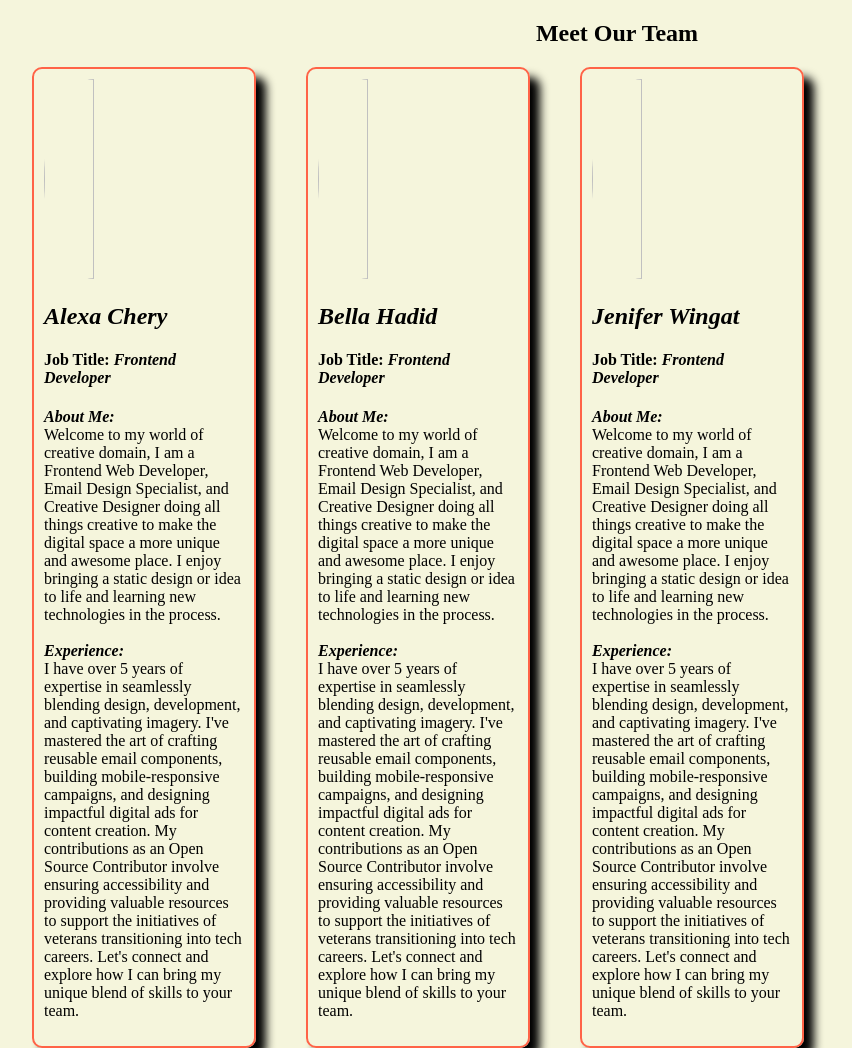
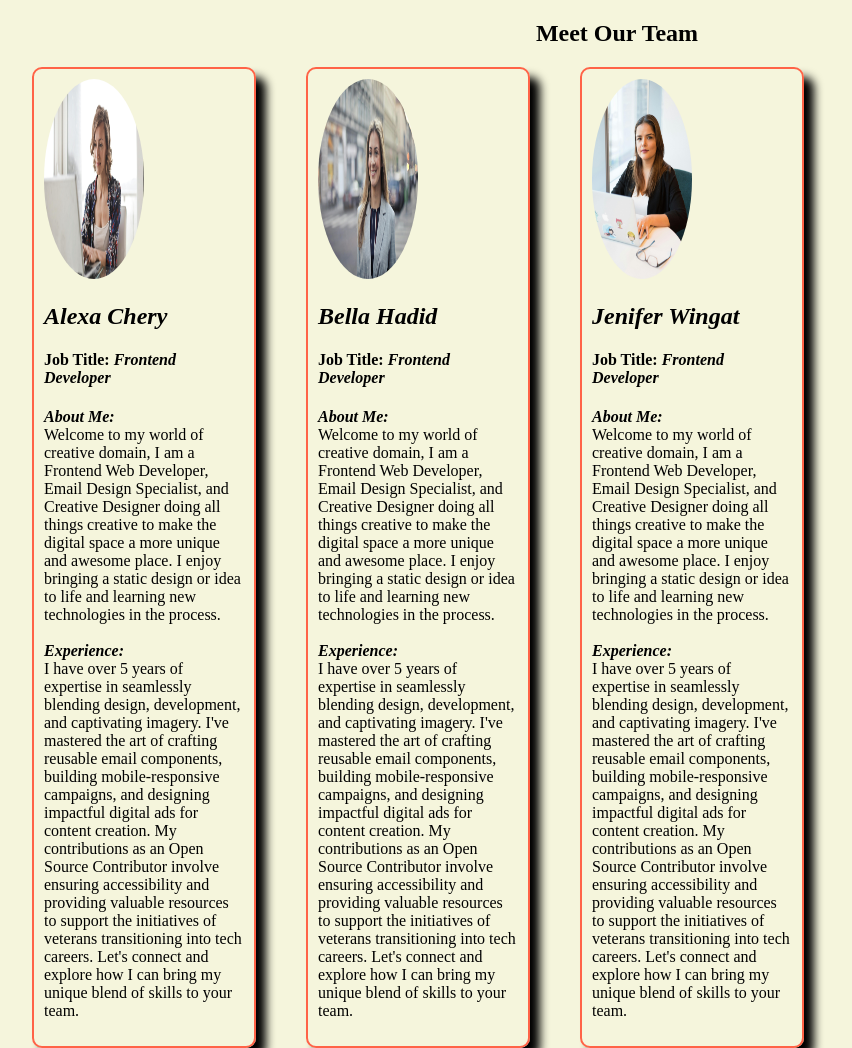
Before and after one commit to MollikaFaria06/card, a plain HTML site: page index.html in a window 1280 px wide. Shown: the whole page, without its empty margins (23-875 px from the left). Drawn offline with Linux system fonts and the light colour scheme; the site is published under a folder, as on GitHub Pages, so addresses that start at the root find nothing.

Commit message:
Update index.html
added edited images of Alexa, Bella and Jenifer"

```diff
--- a/index.html
+++ b/index.html
@@ -12,7 +12,7 @@
             <h1>Meet Our Team</h1>
             <div class="card-container">
                 <div class="card">
-                     <img src="/pexels-olly-806835.jpg" alt="">
+                     <img src="pexels-olly-806835.jpg" alt="">
                      <h2><i>Alexa Chery</i></h2>
                      <h4>Job Title: <i>Frontend Developer</i></h4>
                      <p><strong><i>About Me:</i></strong><br>
@@ -26,7 +26,7 @@
 
                 </div>
                 <div class="card">
-                    <img src="/pexels-olly-785667.jpg" alt="">
+                    <img src="pexels-olly-785667.jpg" alt="">
                     <h2><i>Bella Hadid</i></h2>
                     <h4>Job Title: <i>Frontend Developer</i></h4>
                     <p><strong><i>About Me:</i></strong><br>
@@ -40,7 +40,7 @@
 
                </div>
                <div class="card">
-                <img src="/pexels-divinetechygirl-1181293.jpg" alt="">
+                <img src="pexels-divinetechygirl-1181293.jpg" alt="">
                 <h2><i>Jenifer Wingat</i></h2>
                 <h4>Job Title: <i>Frontend Developer</i></h4>
                 <p><strong><i>About Me:</i></strong><br>
```
